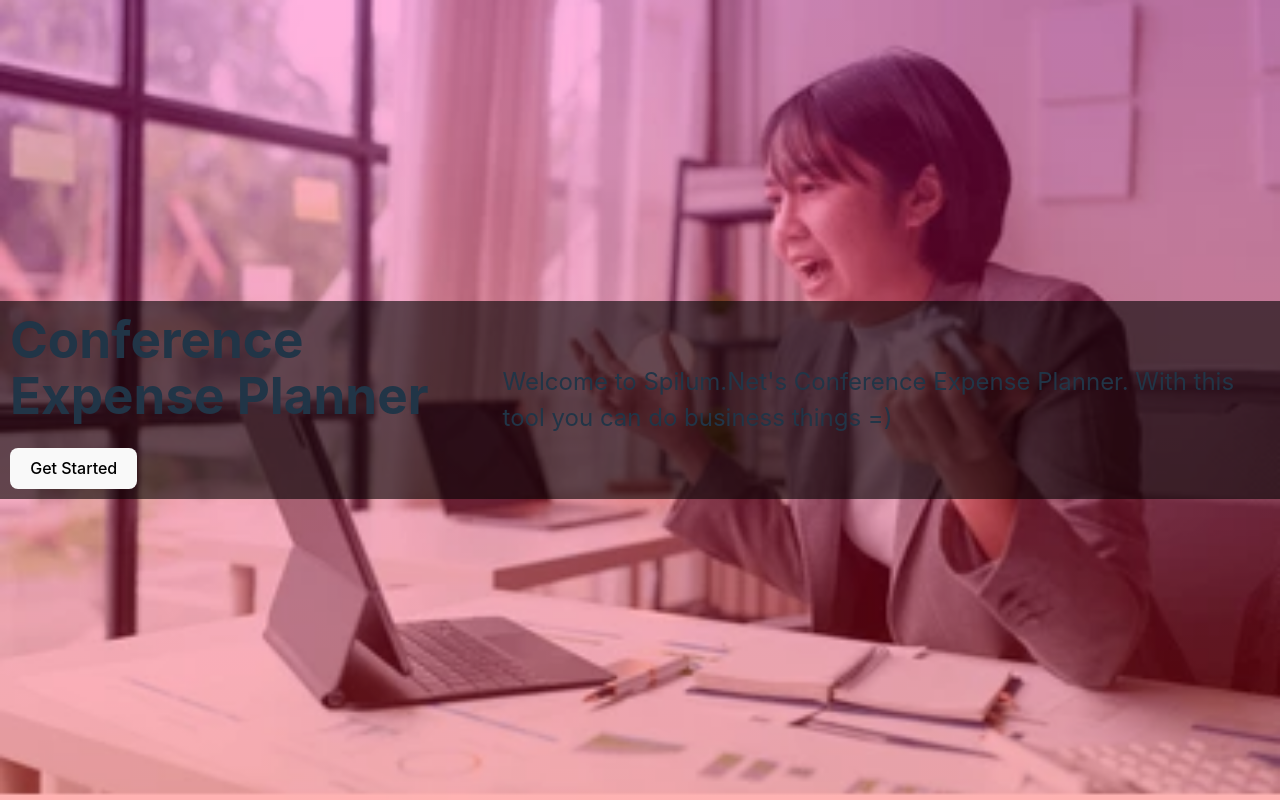
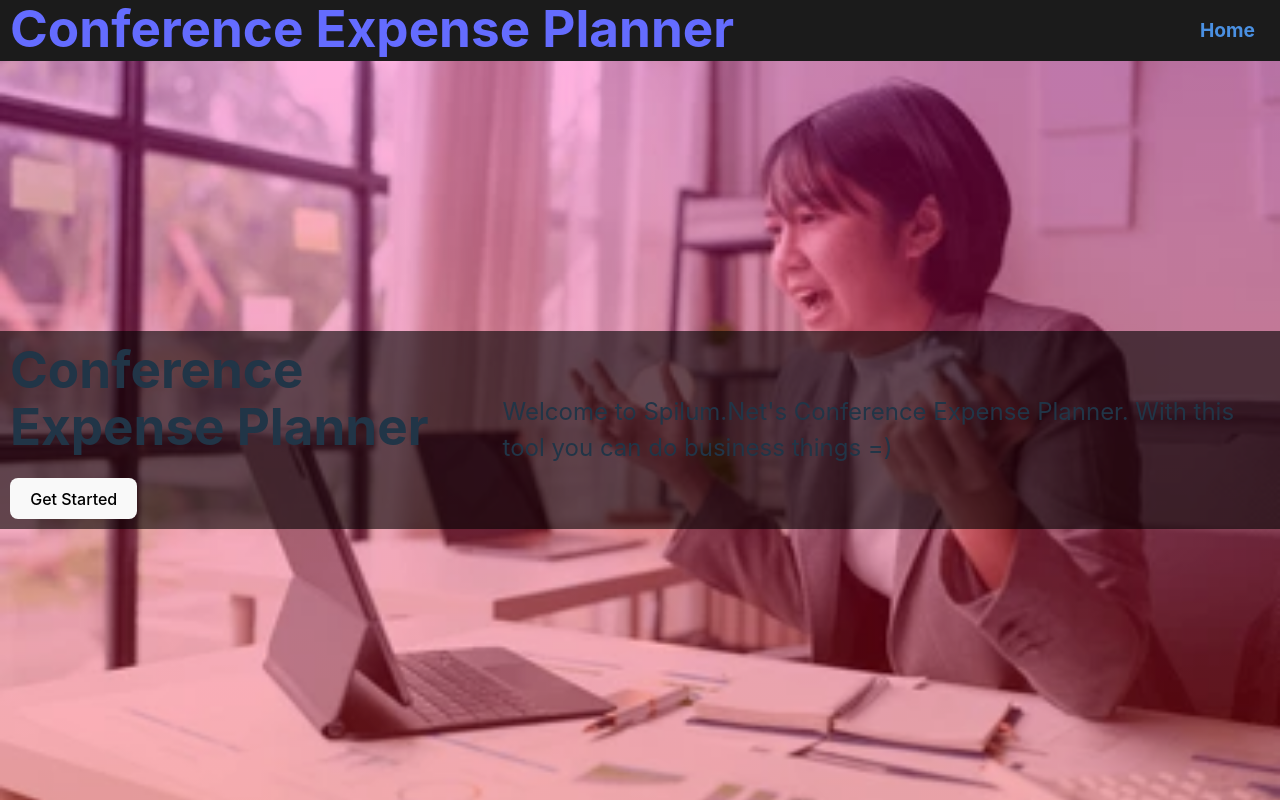
Before and after one commit to tristanpn02/Conference-Expense-Planner, a React (Vite) app: page /#/home in a window 1280 px wide. Built offline with nearby package versions, Linux system fonts and the light colour scheme.

Commit message:
Create header

```diff
--- a/src/App.jsx
+++ b/src/App.jsx
@@ -2,10 +2,12 @@ import './App.css'
 import { HashRouter as Router, Route, Routes, Navigate } from 'react-router-dom';
 
 import routesConfig from './routesConfig';
+import Header from './Components/Header';
 
 function App() {
   return (
     <Router>
+      <Header routes={routesConfig} />
       <div className='Main'>
         <Routes>
           <Route path='/' element={<Navigate to="/home" />} />
--- /dev/null
+++ b/src/Components/Header/index.jsx
@@ -0,0 +1,29 @@
+import { Link, NavLink } from "react-router-dom";
+
+import './styles.css';
+
+const Header = ({ routes }) => {
+    return (
+        <div className="header">
+            <Link to="/">
+                <h1>Conference Expense Planner</h1>
+            </Link>
+            <nav>
+                <ul>
+                    {routes.map((route, index) => ( !route.navbar ? '' :
+                        <li>
+                            <NavLink
+                                key={index}
+                                className={({ isActive }) => (isActive ? 'active' : '')}
+                                to={route.path}>
+                                {route.title}
+                            </NavLink>
+                        </li>
+                    ))}
+                </ul>
+            </nav>
+        </div>
+    );
+}
+
+export default Header;
--- /dev/null
+++ b/src/Components/Header/styles.css
@@ -0,0 +1,26 @@
+.header {
+    padding: 0 10px;
+    display: flex;
+    justify-content: space-between;
+    background: rgb(27, 27, 27);
+  }
+
+  nav ul {
+    list-style: none;
+    padding: 0;
+  }
+
+  nav li {
+    display: inline;
+    margin: 0 15px;
+    font-size: larger;
+  }
+
+  nav a {
+    text-decoration: none;
+  }
+
+  nav a.active {
+    font-weight: bold;
+    color: #4A90E2;
+  }
```
